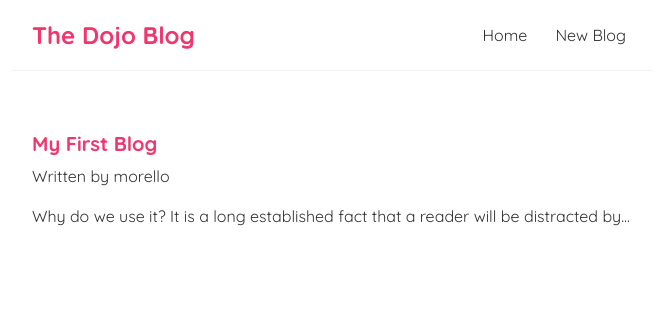
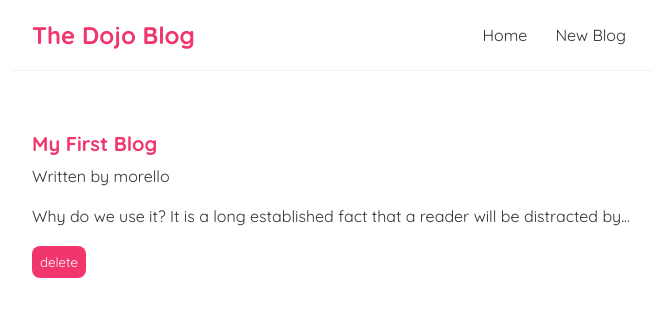
Before and after one commit to DomMorello/Doms_ReactJS, a React (Create React App) app in the folder netNinja/dojo-blog/: page /blogs/1 in a window 1280 px wide. Shown: the top 316 px of the page, without its empty margins (308-964 px from the left). Built offline with nearby package versions, Linux system fonts and the light colour scheme; data requests are answered from the project's data file.

Commit message:
net ninja done

```diff
--- a/netNinja/dojo-blog/data/db.json
+++ b/netNinja/dojo-blog/data/db.json
@@ -13,12 +13,6 @@
       "id": 2
     },
     {
-      "title": "adsf",
-      "body": "asdffasdf",
-      "author": "morello",
-      "id": 3
-    },
-    {
       "title": "hello world! ! ",
       "body": "hello to the world ! ",
       "author": "donglee",
--- a/netNinja/dojo-blog/src/App.js
+++ b/netNinja/dojo-blog/src/App.js
@@ -3,6 +3,7 @@
 import Create from "./Create";
 import BlogDetails from "./BlogDetails";
 import { BrowserRouter as Router, Route, Switch } from "react-router-dom";
+import NotFound from "./NotFound";
 
 function App() {
   return (
@@ -20,6 +21,9 @@
             <Route path="/blogs/:id">
               <BlogDetails />
             </Route>
+            <Route>
+              <NotFound />
+            </Route>
           </Switch>
         </div>
       </div>
--- a/netNinja/dojo-blog/src/BlogDetails.js
+++ b/netNinja/dojo-blog/src/BlogDetails.js
@@ -1,9 +1,20 @@
-import {useParams} from 'react-router-dom';
+import { useParams, useHistory } from "react-router-dom";
 import useFetch from "./useFetch";
 
 const BlogDetails = () => {
   const { id } = useParams();
-  const {data: blog, error, isPending} = useFetch("http://localhost:8000/blogs/" + id);
+  const { data: blog, error, isPending } = useFetch(
+    "http://localhost:8000/blogs/" + id
+  );
+  const history = useHistory();
+
+  const handleClick = () => {
+    fetch("http://localhost:8000/blogs/" + blog.id, {
+      method: "DELETE",
+    }).then(() => {
+      history.push("/");
+    });
+  };
 
   return (
     <div className="blog-details">
@@ -14,10 +25,11 @@
           <h2>{blog.title}</h2>
           <p>Written by {blog.author}</p>
           <div>{blog.body}</div>
+          <button onClick={handleClick}>delete</button>
         </article>
       )}
     </div>
   );
-}
+};
 
 export default BlogDetails;
--- a/netNinja/dojo-blog/src/Create.js
+++ b/netNinja/dojo-blog/src/Create.js
@@ -1,26 +1,30 @@
 import { useState } from "react";
+import { useHistory } from "react-router-dom";
 
 const Create = () => {
   const [title, setTitle] = useState("");
   const [body, setBody] = useState("");
   const [author, setAuthor] = useState("morello");
   const [isPending, setIsPending] = useState(false);
+  const history = useHistory();
 
   const handleSubmit = (e) => {
     e.preventDefault();
-    const blog = {title, body, author};
+    const blog = { title, body, author };
 
     setIsPending(true);
 
-    fetch('http://localhost:8000/blogs/', {
-      method: 'POST',
-      headers: {"Content-Type": "application/json"},
-      body: JSON.stringify(blog)
+    fetch("http://localhost:8000/blogs/", {
+      method: "POST",
+      headers: { "Content-Type": "application/json" },
+      body: JSON.stringify(blog),
     }).then(() => {
-      console.log('new blog added');
+      console.log("new blog added");
       setIsPending(false);
-    })
-  }
+      console.log("test ", history);
+      history.push("/");
+    });
+  };
 
   return (
     <div className="create">
@@ -31,16 +35,16 @@
           type="text"
           required
           value={title}
-          onChange={e => setTitle(e.target.value)}
+          onChange={(e) => setTitle(e.target.value)}
         />
         <label>Blog body:</label>
         <textarea
           required
           value={body}
-          onChange={e => setBody(e.target.value)}
+          onChange={(e) => setBody(e.target.value)}
         />
         <label>Blog author:</label>
-        <select value={author} onChange={e => setAuthor(e.target.value)}>
+        <select value={author} onChange={(e) => setAuthor(e.target.value)}>
           <option value="morello">morello</option>
           <option value="donglee">donglee</option>
         </select>
--- /dev/null
+++ b/netNinja/dojo-blog/src/NotFound.js
@@ -0,0 +1,13 @@
+import { Link } from "react-router-dom";
+
+const NotFound = () => {
+  return (
+    <div className="not-found">
+      <h2>Sorry</h2>
+      <p>That page cannot be found</p>
+      <Link to="/">Back to the homepage...</Link>
+    </div>
+  );
+};
+
+export default NotFound;
--- a/netNinja/dojo-blog/src/index.css
+++ b/netNinja/dojo-blog/src/index.css
@@ -64,6 +64,14 @@
 .blog-details div {
   margin: 20px 0;
 }
+.blog-details button {
+  background: #f1356d;
+  color: #fff;
+  border: 0;
+  padding: 8px;
+  border-radius: 8px;
+  cursor: pointer;
+}
 
 /* create new blog form */
 .create {
```
Also changed, not shown: 1 other file (tests, documents, lock files or other folders).
